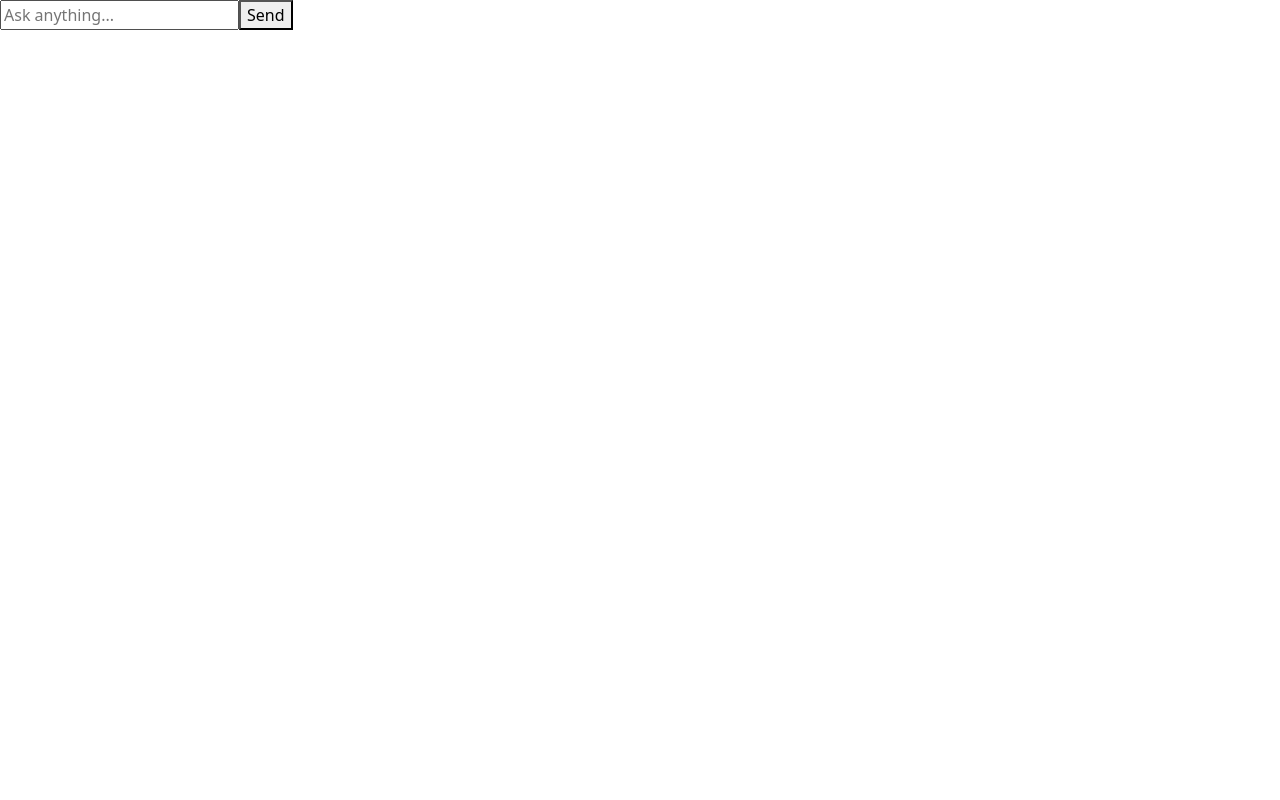
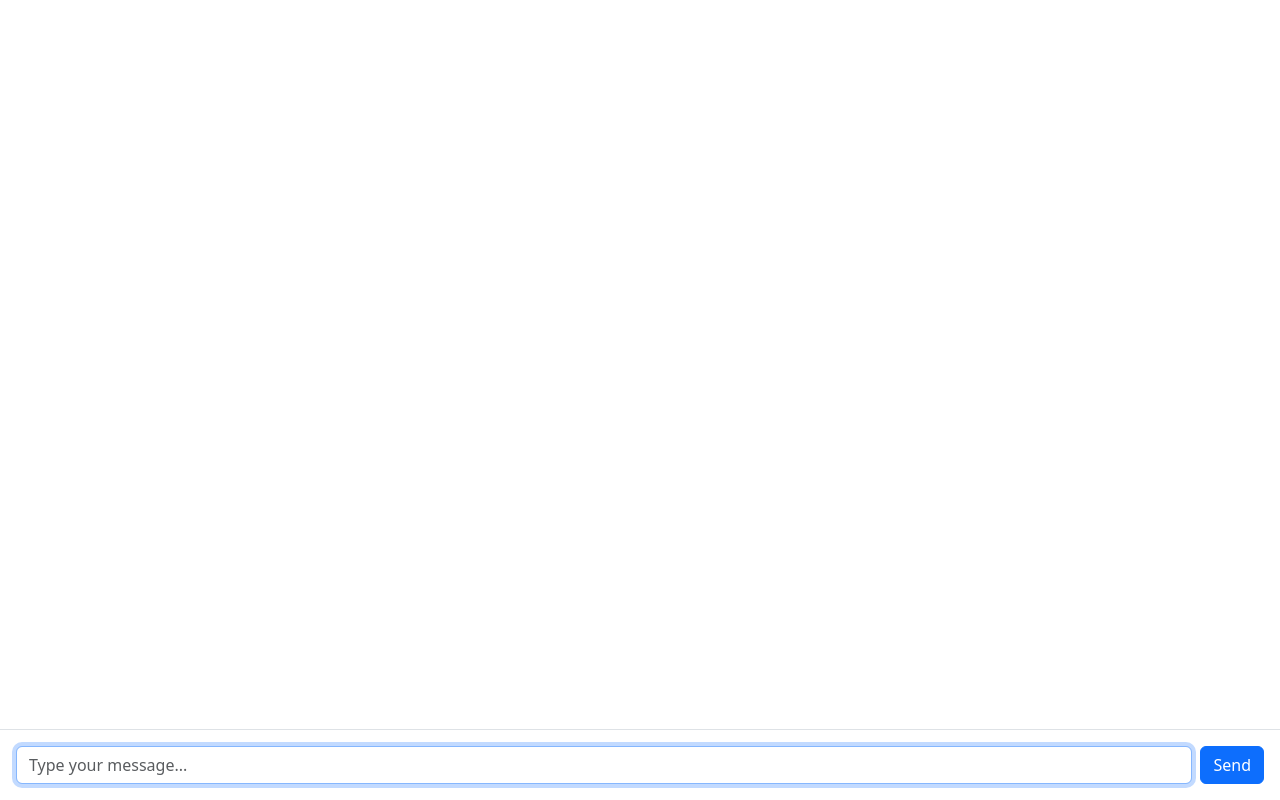
Before and after one commit to youngjseow/chatbotdemo, a Next.js app: page / in a window 1280 px wide. Built offline with nearby package versions, Linux system fonts and the light colour scheme.

Commit message:
Update index.js

```diff
--- a/pages/index.js
+++ b/pages/index.js
@@ -1,32 +1,66 @@
-// pages/index.js
 import { useState } from 'react';
+import 'bootstrap/dist/css/bootstrap.min.css';
 
-export default function Home() {
+export default function ChatApp() {
   const [input, setInput] = useState('');
-  const [response, setResponse] = useState('');
+  const [messages, setMessages] = useState([]);
 
   const handleSubmit = async (e) => {
     e.preventDefault();
+    if (!input.trim()) return;
+
+    // Add user message to history
+    setMessages(prev => [...prev, { sender: 'user', text: input }]);
+    setInput('');
+
+    // Get AI response
     const res = await fetch('/api/chat', {
       method: 'POST',
       headers: { 'Content-Type': 'application/json' },
       body: JSON.stringify({ message: input })
     });
     const data = await res.json();
-    setResponse(data.reply);
+
+    // Add AI response to history
+    setMessages(prev => [...prev, { sender: 'ai', text: data.reply }]);
   };
 
   return (
-    <div>
-      <form onSubmit={handleSubmit}>
-        <input
-          value={input}
-          onChange={(e) => setInput(e.target.value)}
-          placeholder="Ask anything..."
-        />
-        <button type="submit">Send</button>
-      </form>
-      <div>{response}</div>
+    <div className="d-flex flex-column vh-100">
+      {/* Chat History */}
+      <div className="flex-grow-1 overflow-auto p-3">
+        {messages.map((msg, i) => (
+          <div
+            key={i}
+            className={`mb-2 ${msg.sender === 'user' ? 'text-end' : 'text-start'}`}
+          >
+            <div
+              className={`d-inline-block p-3 rounded-3 ${msg.sender === 'user'
+                ? 'bg-primary text-white'
+                : 'bg-light'}`}
+            >
+              {msg.text}
+            </div>
+          </div>
+        ))}
+      </div>
+
+      {/* Fixed Input at Bottom */}
+      <div className="p-3 bg-white border-top">
+        <form onSubmit={handleSubmit} className="d-flex">
+          <input
+            type="text"
+            className="form-control me-2"
+            value={input}
+            onChange={(e) => setInput(e.target.value)}
+            placeholder="Type your message..."
+            autoFocus
+          />
+          <button className="btn btn-primary" type="submit">
+            Send
+          </button>
+        </form>
+      </div>
     </div>
   );
 }
```
